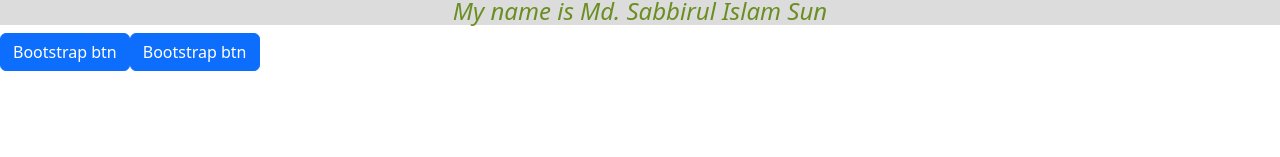
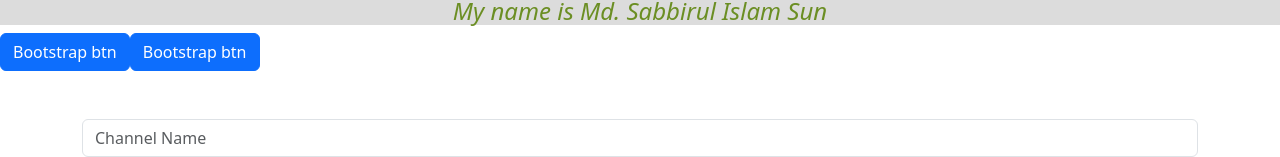
Before and after one commit to sabbirsun/practice-jsx, a React (Create React App) app in the folder practice/: page / in a window 1280 px wide. Shown: the part 921-1078 px from the top of the page. Before the commit the page ends 992 px from the top, so only its background shows below. Built offline with nearby package versions, Linux system fonts and the light colour scheme.

Commit message:
event form

```diff
--- a/practice/src/App.js
+++ b/practice/src/App.js
@@ -12,6 +12,7 @@ import Fiter from './Pages/Fiter';
 import WelComeAdmin from './Pages/WelComeAdmin'
 import Style from './Pages/Style';
 import ReactBootstrap from './Pages/ReactBootstrap';
+import Input from './Pages/Input';
 
 function App() {
   return (
@@ -28,6 +29,7 @@ function App() {
       <WelComeAdmin />
       <Style />
       <ReactBootstrap />
+      <Input />
     </>
   );
 }
--- /dev/null
+++ b/practice/src/Pages/Input.jsx
@@ -0,0 +1,15 @@
+import React from 'react';
+
+function Input() {
+    const FormChange = (e) => {
+        console.log(e.target.value);
+    };
+
+    return (
+        <div className='container'><br /> <br />
+            <input type="text" name ='ChannelName' placeholder='Channel Name' className='form-control' onChange={FormChange} />
+        </div>
+    );
+}
+
+export default Input;
```
